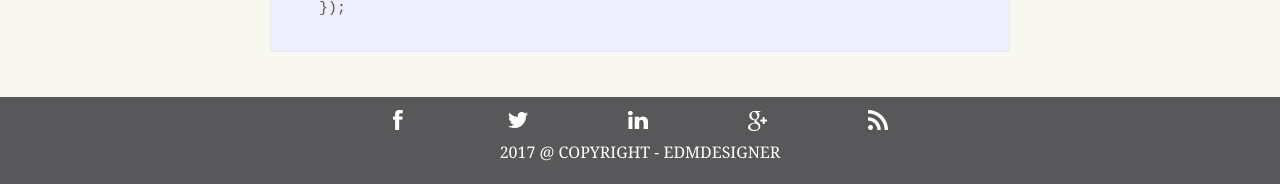
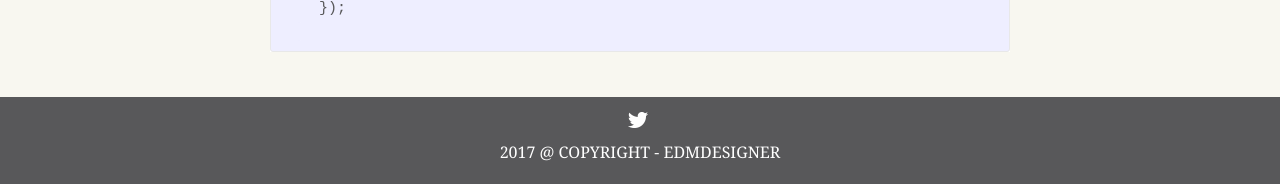
Before and after one commit to EDMdesigner/bulletprooflinelenght, a Jekyll site: the page built from docs/index.html, in a window 1280 px wide. Shown: the part 1816-2000 px from the top of the page. Built offline with Jekyll 4.4.1, drawn with Linux system fonts in a browser that asks for light colours; nearby versions of some CDN libraries.

Commit message:
footer update

```diff
--- a/docs/_includes/footer.html
+++ b/docs/_includes/footer.html
@@ -1,21 +1,26 @@
 <div id="footer" class="bg-gray sm-padding-tb center">
 		<div class="container600">
-			<div class="socials cols">
+			<div class="socials cols" style="display:flex;">
+        {% if site.facebook_username %}
 				<div class="w20p">
-					<a id="f-fb" href="#">Facebook</a>
-				</div>
+					<a id="f-fb" href="https://facebook.com/{{ site.facebook_username }}">Facebook</a>
+        </div>
+        {% endif %}
+        {% if site.twitter_username %}
 				<div class="w20p">
-					<a id="f-tw" href="#">Twitter</a>
-				</div>
+					<a id="f-tw" href="https://twitter.com/{{ site.twitter_username }}">Twitter</a>
+        </div>
+        {% endif %}
+        {% if site.linkedin_username %}
 				<div class="w20p">
-					<a id="f-ln" href="#">LinkedIn</a>
-				</div>
+					<a id="f-ln" href="https://linkedin.com/{{ site.linkedin_username }}">LinkedIn</a>
+        </div>
+        {% endif %}
+        {% if site.google_username %}
 				<div class="w20p">
-					<a id="f-gp" href="#">Google+</a>
-				</div>
-				<div class="w20p">
-					<a id="f-rss" href="#">RSS</a>
-				</div>
+					<a id="f-gp" href="https://plus.google.com/{{ site.github_username }}">Google+</a>
+        </div>
+        {% endif %}
 			</div>
 			<p>
 				2017 @ COPYRIGHT - EDMDESIGNER
--- a/docs/css/components.css
+++ b/docs/css/components.css
@@ -38,6 +38,10 @@
 	margin-top: -5px;
 }
 
+.socials {
+	display: flex;
+}
+
 .socials a {
     display: inline-block;
     width: 28px;
--- a/docs/css/layout.css
+++ b/docs/css/layout.css
@@ -30,7 +30,7 @@
 
 .cols > .w20p {
 	width: 20%;
-	float: left;
+	flex-grow: 1;
 }
 
 .cols:after {
```
